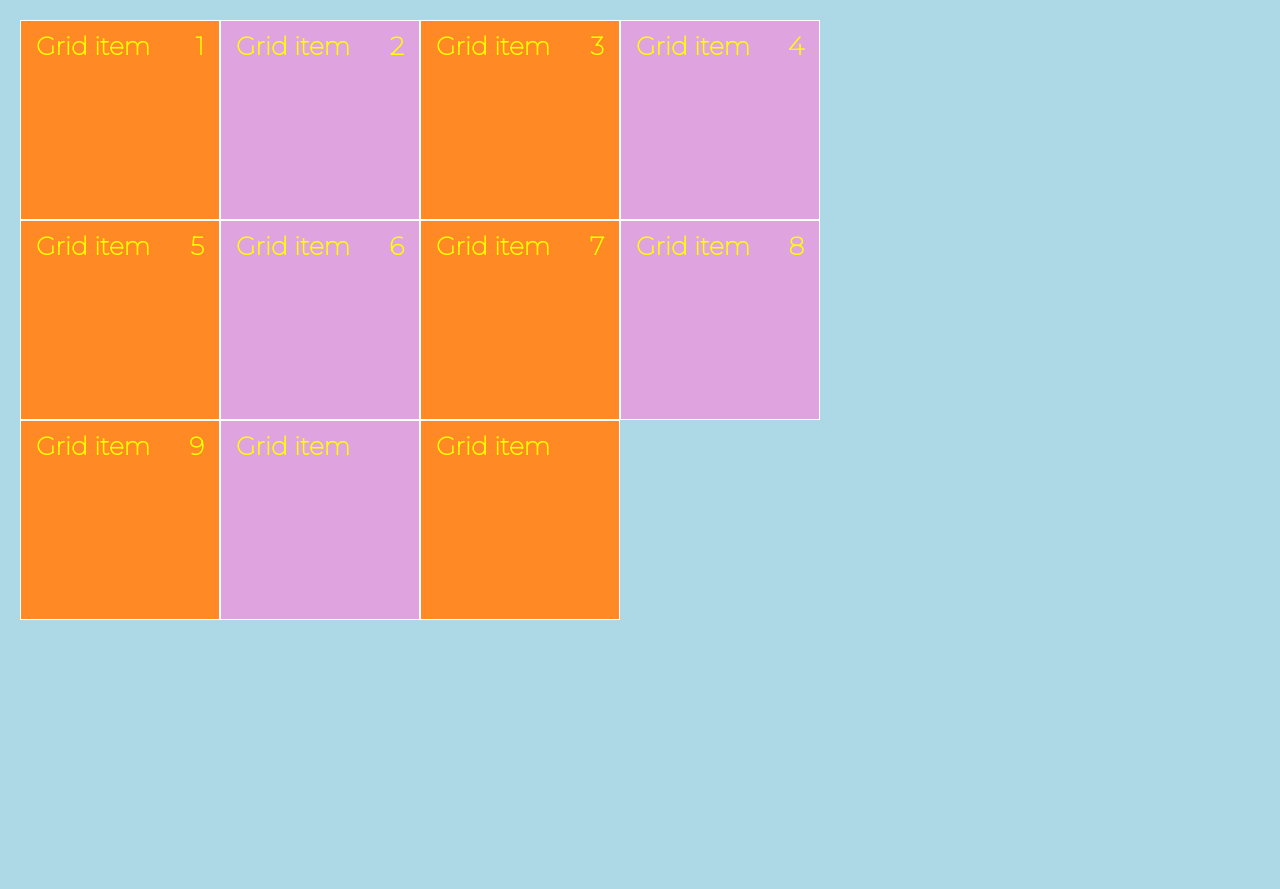
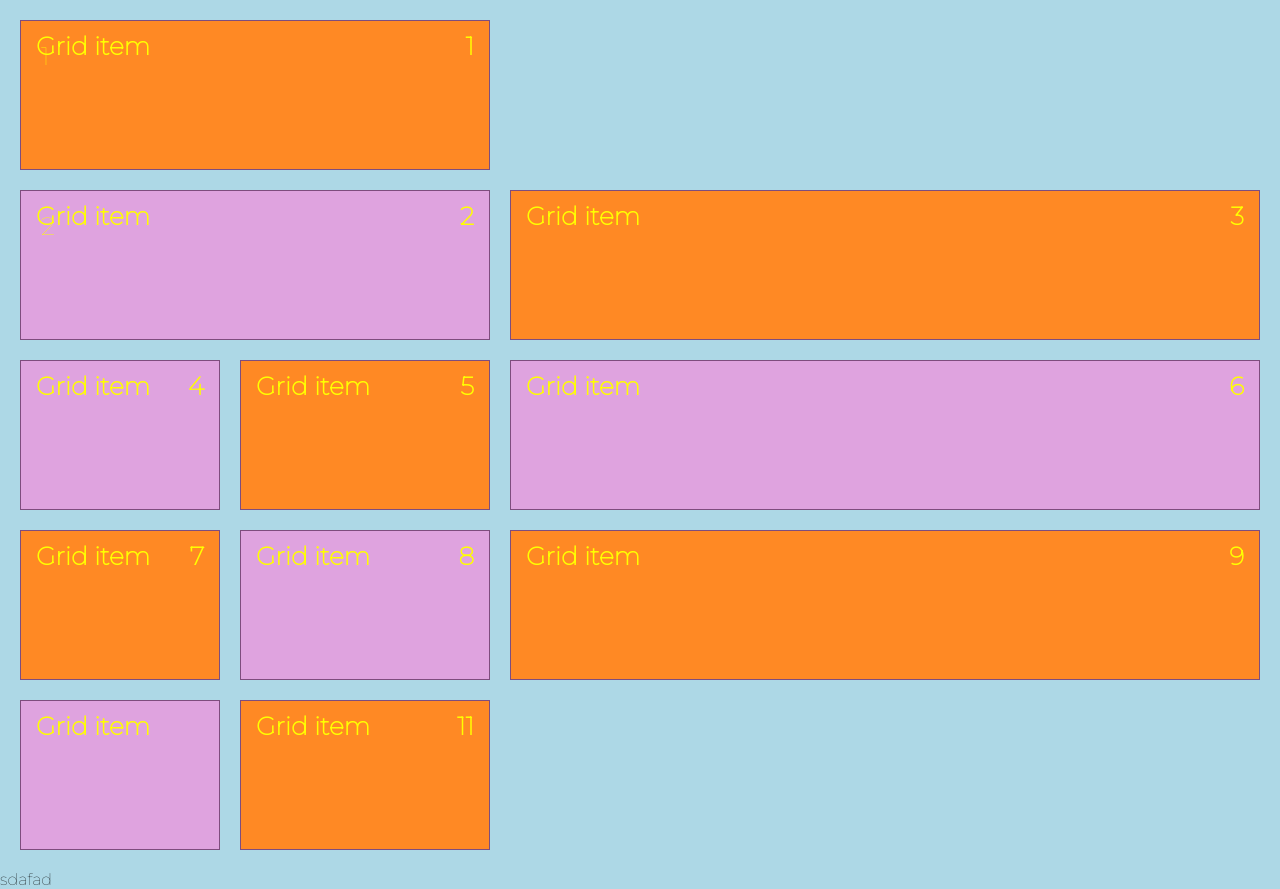
Before and after one commit to regiem14/CSS-Grid-Exercise, a plain HTML site: page index.html in a window 1280 px wide. Before the commit the page ends 800 px from the top, so only its background shows below. Drawn offline with Linux system fonts and the light colour scheme.

Commit message:
Set column & row grid-item

```diff
--- a/index.html
+++ b/index.html
@@ -9,8 +9,8 @@
 </head>
 <body>
     <div class="grid-container">
-       <div class="grid-item grid-item-1"></div>
-       <div class="grid-item grid-item-2"></div>
+       <div class="grid-item grid-item-1">1</div>
+       <div class="grid-item grid-item-2">2</div>
        <div class="grid-item grid-item-3"></div>
        <div class="grid-item grid-item-4"></div>
        <div class="grid-item grid-item-5"></div>
@@ -21,5 +21,6 @@
        <div class="grid-item grid-item-12"></div>
        <div class="grid-item grid-item-11"></div>
     </div>
+    <div>sdafad</div>
 </body>
 </html>
--- a/style.css
+++ b/style.css
@@ -19,18 +19,26 @@ html,body{
     padding: 20px;
     width: 100%;
     display: grid;
-    /* grid-template-columns: 300px 200px; */
+    grid-template-columns: 200px 250px;
     /* grid-template-columns: 100px 100px 100px 100px; */
-    grid-template-columns: repeat(4, 200px);
-    grid-template-rows: 200px;
-    grid-auto-rows: 200px;
-
+    /* grid-template-columns: repeat(4, 250px); */
+    /* grid-template-rows: 200px; */
+     grid-auto-rows: minmax(150px, auto);
+     /* grid-row-gap: 20px;
+     grid-column-gap: 20px; */
+     /* margin: 2%; */
+    /* overflow: hidden; */
+    grid-gap: 20px;
+    grid-template-areas:
+    "header header"
+    "sidebar content"
+    "sidebar content";
 }
 
 .grid-item{
     padding-top: 50px;
     font-size: 25px;
-    border: 1px solid white;
+    border: 1px solid  rgb(126, 77, 126);
     position: relative;
     padding: 20px;
     background-color: rgb(223, 163, 223);
@@ -61,6 +69,33 @@ html,body{
 
 /* .grid-item-1::after, .grid-item-2::after{
     content: '1';
+} */
+
+.grid-item-1{
+    /* grid-column-start: 1;
+    grid-column-end: 3; */
+    /* grid-column-end: 2; */
+    grid-column-end: -1;
+    grid-column-start: 1;
+}
+
+.grid-item-2{
+    grid-column: 1 / -1;
+}
+
+.grid-item-3{
+    grid-column-start: -1;
+    grid-column-end: -1;
+}
+/* .grid-item-1{
+    grid-area: header;
+}
+.grid-item-2{
+    grid-area: sidebar;
+}
+
+.grid-item-3{
+    grid-area: content;
 } */
 
 .grid-item-1::after{
@@ -99,10 +134,10 @@ html,body{
     content: '9';
 }
 
-.grid-item10::after{
+.grid-item-10::after{
     content: '10';
 }
 
-.grid-item11::after{
+.grid-item-11::after{
     content: '11';
 }
```
